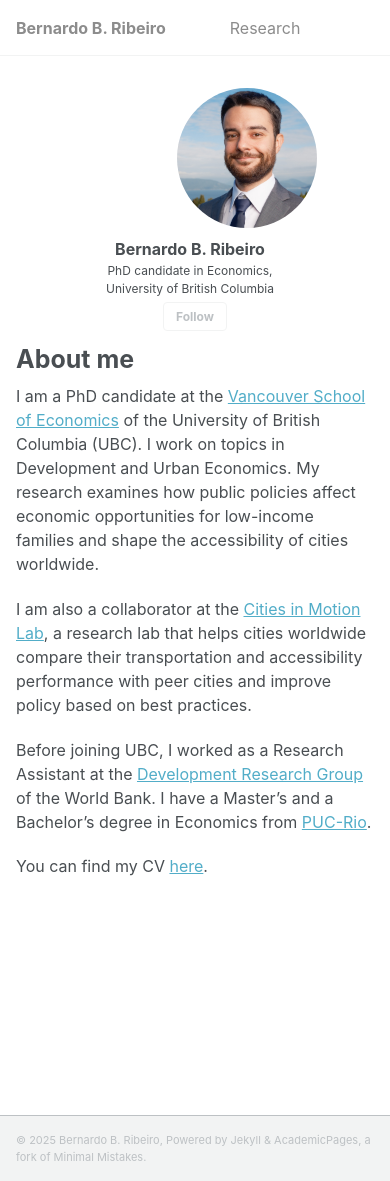
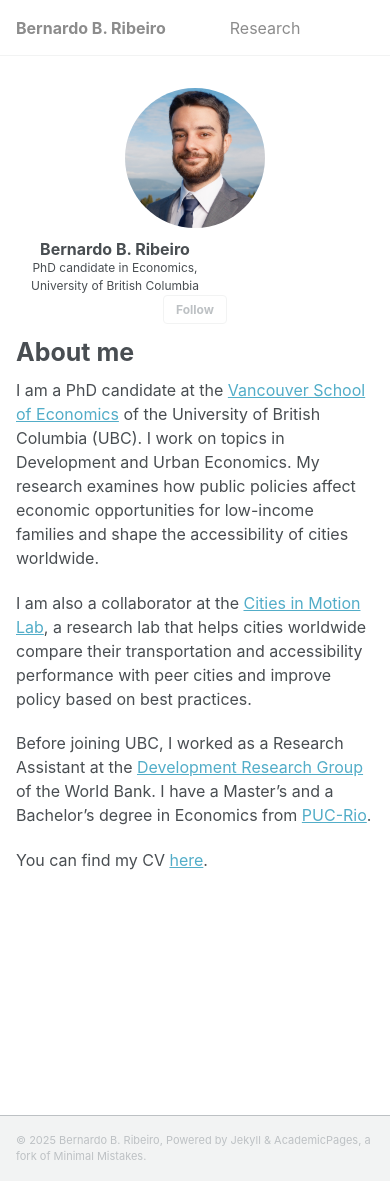
Before and after one commit to bbribeiro/bbribeiro.github.io, a Jekyll site: the page built from _pages/about.md, in a window 390 px wide and 1181 px high. Built offline with Jekyll 4.4.1, drawn with Linux system fonts in a browser that asks for light colours; a script that is not in the unit is left out.

Commit message:
Update main.scss

```diff
--- a/assets/css/main.scss
+++ b/assets/css/main.scss
@@ -44,75 +44,62 @@
 
 /* Mobile author card: stack and center with larger avatar */
 @media screen and (max-width: 768px) {
-  /* remove sidebar padding that nudges content left */
+
+   /* --- Hard-center the avatar on mobile --- */
    .page__sidebar,
-  .sidebar {
+   .sidebar,
+   .sidebar .sticky {
      padding-left: 0 !important;
      padding-right: 0 !important;
      margin-left: auto !important;
      margin-right: auto !important;
+     text-align: center !important;
    }
 
-  /* ensure author wrapper is a centered column */
+   /* Author wrapper fills width and stacks */
    .page__sidebar .author,
    .sidebar .author,
    .author {
+     width: 100% !important;
      display: flex !important;
      flex-direction: column !important;
      align-items: center !important;
    }
 
-  /* cancel floats so text cannot sit beside the photo */
-  .author__avatar,
-  .author__content,
-  .author__urls-wrapper {
-    float: none !important;
-  }
-
-  /* big centered photo on its own row */
+   /* Avatar centered exactly */
    .author__avatar {
-    display: block !important;
+     display: flex !important;
+     justify-content: center !important;
+     align-items: center !important;
      margin: 1rem auto 0.75rem !important;
      padding: 0 !important;
    }
    .author__avatar img,
    .author__avatar a img {
-    width: 140px !important;   /* adjust 120–160 to taste */
-    height: 140px !important;
      display: block !important;
      margin: 0 auto !important;
+     width: 140px !important;   /* tweak 120–160 */
+     height: 140px !important;
      border-radius: 50%;
      object-fit: cover;
    }
 
-   .author__avatar { max-width: fit-content; }
-
-  /* text starts below photo and is centered */
+   /* Text + Follow stay centered under the photo */
    .author__content {
      clear: both !important;
-    display: block !important;
      text-align: center !important;
      margin: 0 auto !important;
      max-width: 28rem;
    }
-  .author__content > * {
-    margin-top: 0.2rem;
-    margin-bottom: 0.2rem;
-  }
-
-  /* center the Follow button and its dropdown */
    .author__urls-wrapper {
      display: flex !important;
      justify-content: center !important;
      align-items: center !important;
-    text-align: center !important;
      margin-left: auto !important;
      margin-right: auto !important;
    }
-  .author__urls {
-    text-align: center !important;
-    margin: 0 auto !important;
-  }
+
+
 }
 
 /* Headin 2 */
```
Lines whose indentation alone changed are shown as unchanged.
